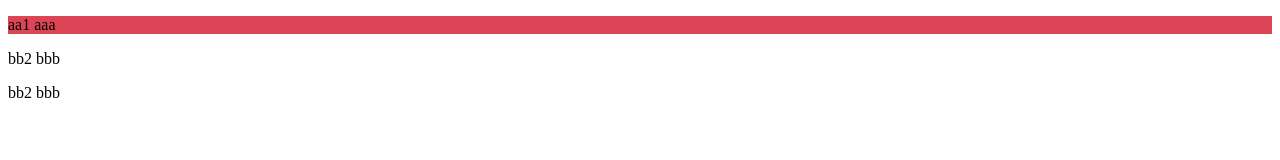
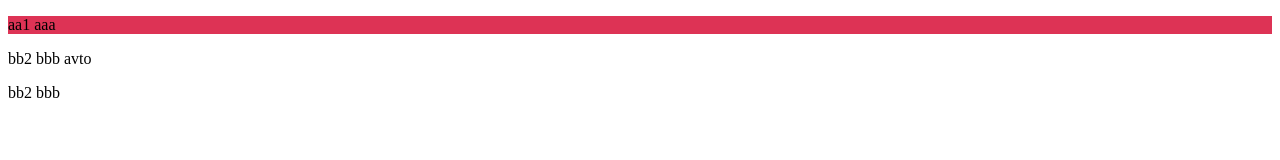
Before and after one commit to kako2015dev/AppHTML, a plain HTML site: page index.html in a window 1280 px wide. Drawn offline with Linux system fonts and the light colour scheme.

Commit message:
orive edited 33

```diff
--- a/css/main.css
+++ b/css/main.css
@@ -1,3 +1,3 @@
 .cl1 {
-	background-color: #dd4455;
+	background-color: #dd3355;
 }
--- a/index.html
+++ b/index.html
@@ -8,7 +8,7 @@
 <body>
 	<div>
 		<p class="cl1">aa1 aaa</p>
-		<p>bb2 bbb</p>
+		<p>bb2 bbb avto</p>
 		<p>bb2 bbb</p>
 	</div>
 </body>
```
